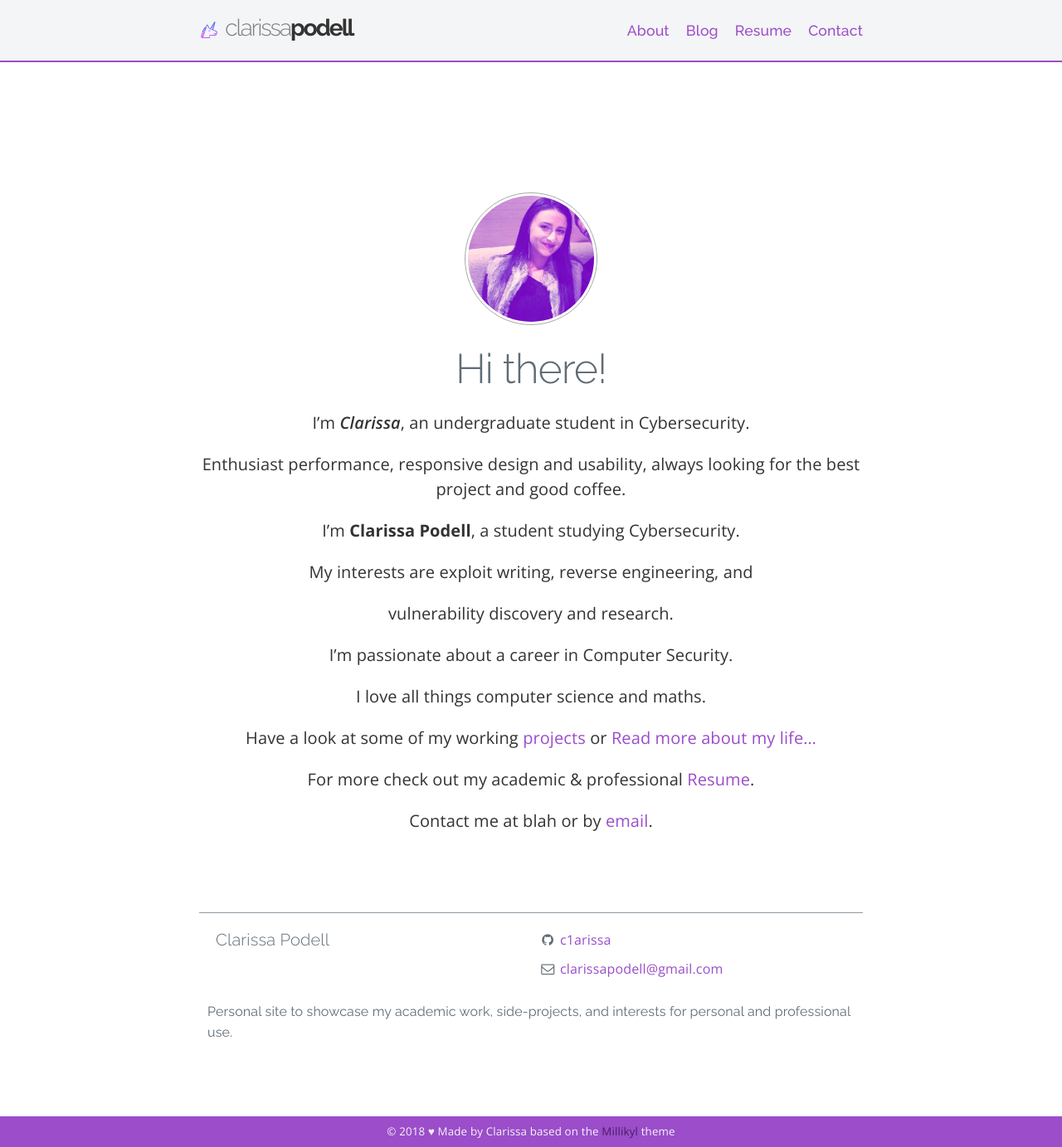
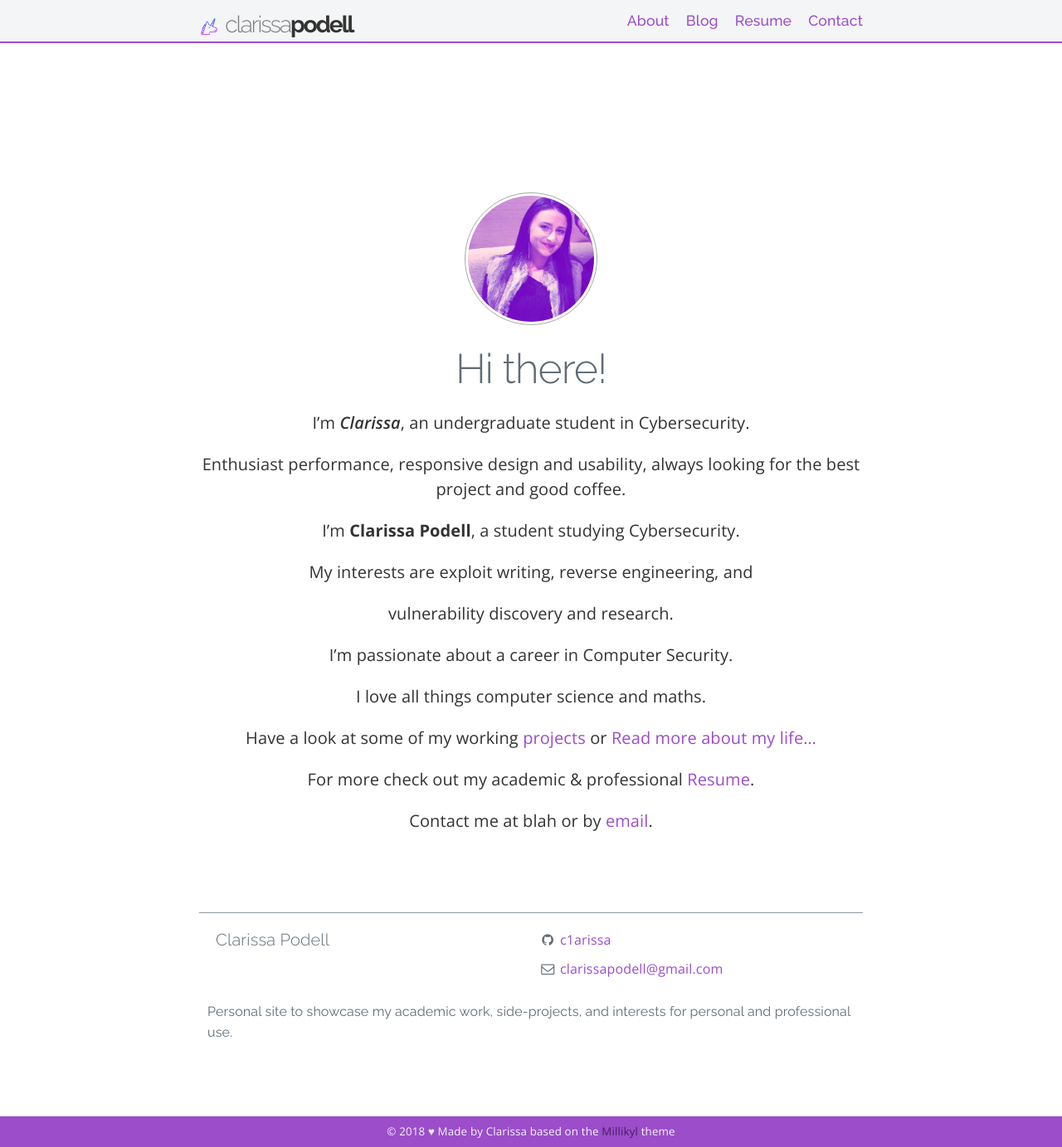
Before and after one commit to c1arissa/c1arissa.github.io, a Jekyll site: the page built from index.md, in a window 1280 px wide and 1383 px high. Shown: the whole window at 83% size. Built offline with Jekyll 4.4.1, drawn with Linux system fonts in a browser that asks for light colours; nearby versions of some CDN libraries; a style sheet for code colours, icons or effects is not loaded.

Commit message:
Update _nav.scss

```diff
--- a/_sass/_nav.scss
+++ b/_sass/_nav.scss
@@ -19,7 +19,7 @@ nav {
         //display: block;
 	display: inline;
 	padding-left: 2rem; // 20px;
-	line-height: $nav-height;
+	//line-height: $nav-height;
         background: $nav-background;
         color: $nav-font-color;
         text-decoration: none;
@@ -168,7 +168,7 @@ nav {
 .brand {
   font-family: 'Raleway', sans-serif;
   font-size: 28px;
-  line-height: $nav-height;
+  //line-height: $nav-height;
   margin-bottom: 0;
   float: left;
   position: absolute;
```
